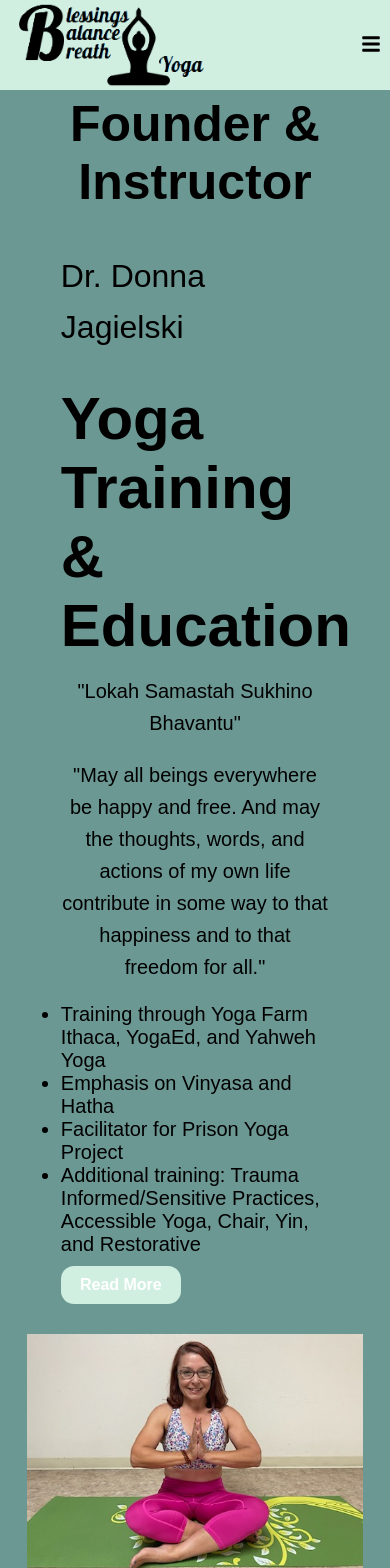
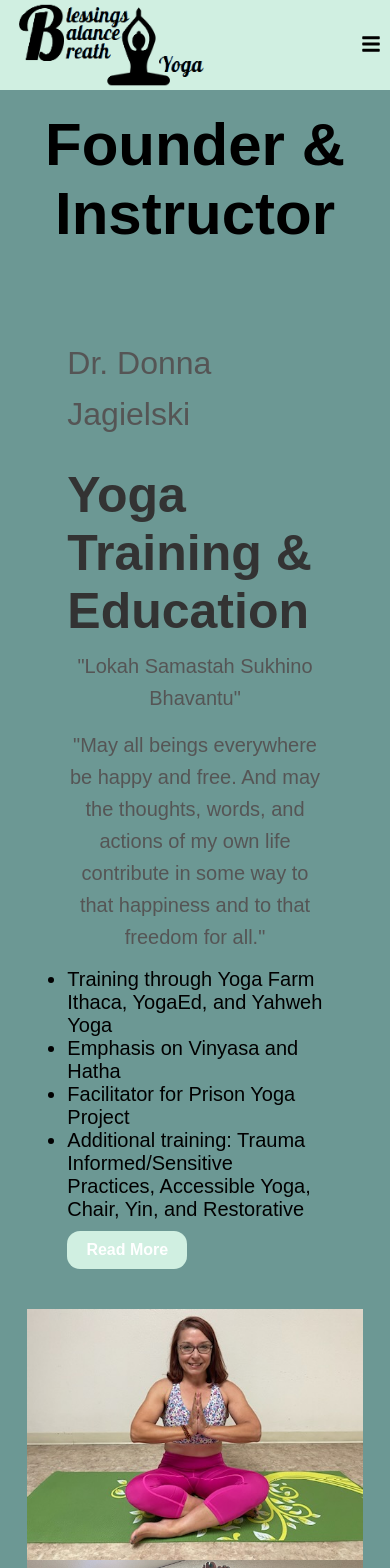
Before and after one commit to bkwilliamsmerncode/blessingsbalancebreathyoga, a React (Create React App) app: page /About in a window 390 px wide. Shown: the top 1568 px of the page. Built offline with nearby package versions, Linux system fonts and the light colour scheme; a web font is replaced by a local one.

Commit message:
started to fix issues with founder and board of directors pages css not working at different breakpoints.

```diff
--- a/src/Components/About/About.css
+++ b/src/Components/About/About.css
@@ -1,7 +1,72 @@
-.our-instructor {
+.founder-main {
+  padding: 4rem 7%;
+  height: auto;
+  width: 100%;
+  background-color: var(--mainclr);
+  max-width: 2000px;
+  /* border: solid red 1px; */
+}
+
+.founder-title {
+  /* border: 1px solid black; */
+  width: 100%;
+  margin-top: 75px;
+  margin-bottom: 50px;
+  text-align: center;
+  color: black;
+  font-size: 60px;
+  font-weight: 600;
+}
+
+.founder-full {
+  /* border: solid 1px blue; */
+  display: flex;
+  width: 100%;
+  height: auto;
+}
+
+.founder-left {
+  display: flex;
+  justify-content: center;
+  align-items: center;
+  /* border: solid purple 1px; */
+  padding: 40px;
+width: 100%;
+}
+
+.founder-right {
+  display: flex;
+  justify-content: center;
+  align-items: center;
+  width: 100%;
+  /* border: solid green 1px; */
+}
+
+.founder-left-inner  {
+  color: black;
+}
+
+.founder-left-inner h2 {
+  font-size: 50px;
+}
+
+.founder-right img {
+  width: 100%;
+  height: auto; /* Maintain aspect ratio */
+  object-fit: cover; /* Ensure images look good */
+}
+
+@media  (max-width: 1200px) {
+  .founder-full {
+    flex-direction: column;
+  }
+}
+
+/* .our-instructor {
   padding: 4rem 7%;
   background-color: var(--mainclr);
   max-width: 1800px;
+
 }
 .our-instructor h1 {
   color: black;
@@ -21,6 +86,7 @@
 }
 .inner-instructor img {
   width: 100%;
+
 }
 .inner-content-instructor {
   width: 80%;
@@ -43,3 +109,5 @@
   border-radius: 15px;
   font-size: 1.5rem;
 }
+
+ */
--- a/src/Components/About/AboutContent.jsx
+++ b/src/Components/About/AboutContent.jsx
@@ -12,14 +12,12 @@ const AboutContent = () => {
   return (
     <>
       <div className="xlscreens">
-        <div class="our-instructor">
-          <h1 style={{ marginTop: "60px", fontSize: "50px" }}>
-            Founder & Instructor
-          </h1>
-          <div class="main-instructor">
-            <div class="inner-instructor">
-              <div class="inner-content-instructor">
-                <p style={{ fontSize: "xx-large" }}>Dr. Donna Jagielski</p>{" "}
+        <div className="founder-main">
+          <div className="founder-title">Founder & Instructor</div>
+          <div className="founder-full">
+            <div className="founder-left">
+              <div className="founder-left-inner">
+                <p style={{ fontSize: "xx-large" }}>Dr. Donna Jagielski</p>
                 <br /> <h2>Yoga Training & Education </h2>
                 <p style={{ textAlign: "center", fontSize: "20px" }}>
                   "Lokah Samastah Sukhino Bhavantu"
@@ -52,21 +50,16 @@ const AboutContent = () => {
                 </button>
               </div>
             </div>
-
-            <div class="inner-instructor">
-              <img src={donna5} alt="" />
+            <div className="founder-right">
+              <img src={donna5} alt="" loading="lazy"/>
             </div>
           </div>
-        </div>
-
-        <div class="our-instructor">
-          <div class="main-instructor">
-            <div class="inner-instructor">
-              <img src={donna13} alt="" />
+          <div className="founder-full">
+            <div className="founder-right">
+              <img src={donna13} alt="" loading="lazy"/>
             </div>
-
-            <div class="inner-instructor">
-              <div class="inner-content-instructor">
+            <div className="founder-left">
+              <div className="founder-left-inner">
                 <h2>
                   Education & <br /> Professional Background
                 </h2>
@@ -98,9 +91,12 @@ const AboutContent = () => {
                 </button>
               </div>
             </div>
-            <div class="inner-instructor">
-              <div class="inner-content-instructor">
-                <p style={{ fontSize: "xx-large" }}></p> <br />{" "}
+          </div>
+
+          <div className="founder-full">
+            <div className="founder-left">
+              <div className="founder-left-inner">
+                <p style={{ fontSize: "xx-large" }}></p> <br />
                 <h2>Yoga Philosophy</h2>
                 <p style={{ textAlign: "center", fontSize: "20px" }}>
                   "Be kind, for everyone you meet is fighting a battle you know
@@ -140,8 +136,8 @@ const AboutContent = () => {
               </div>
             </div>
 
-            <div class="inner-instructor">
-              <img src={donna9} alt="" />
+            <div className="founder-right">
+              <img src={donna9} alt="" loading="lazy"/>
             </div>
           </div>
         </div>
--- a/src/Components/About2/About2Content.jsx
+++ b/src/Components/About2/About2Content.jsx
@@ -46,7 +46,7 @@ We look forward to you sharing all your incredible talents, skills, education, a
             </div>
 
             <div class="inner-instructor">
-              <img src={Alicia} alt="" />
+              <img src={Alicia} alt="" loading="lazy"/>
             </div>
           </div>
         </div>
@@ -110,10 +110,10 @@ We look forward to you sharing your incredible talents, skills, education, and e
             </div>
 
             <div class="inner-instructor">
-              <img src={Tony} alt="" />
+              <img src={Tony} alt="" loading="lazy"/>
             </div>
             <div class="inner-instructor">
-              <img src={Zoraida} alt="" />
+              <img src={Zoraida} alt="" loading="lazy"/>
             </div>
 
             <div class="inner-instructor">
--- a/src/Components/Navbar/Navbar.css
+++ b/src/Components/Navbar/Navbar.css
@@ -31,6 +31,8 @@
   font-size: 1.2rem;
   font-weight: 500;
 }
+
+
 
 .hamburger {
   display: none;
@@ -71,11 +73,11 @@
 
 .dropbtn {
   background-color: transparent;
-  color: black;
-  /* padding: 16px; */
-  font-size: 18px;
+  padding: 0;
   border: none;
   cursor: pointer;
+font-weight: 500;
+  font-size: 18px;
 }
 
 /* The container <div> - needed to position the dropdown content */
--- a/src/Components/Navbar/Navbar.jsx
+++ b/src/Components/Navbar/Navbar.jsx
@@ -39,7 +39,7 @@ const Navbar = () => {
         <li>
           <Link to="/About">
           <div class="dropdown">
-  <div class="dropbtn">About</div>
+  <div class="dropbtn"><p>About</p></div>
   <div class="dropdown-content">
     <Link to="/About" >Founder</Link>
     <Link to="/About2" >Board Of Directors</Link>
--- a/src/Components/YogaWaiverForm/YogaWaiverFormContent.css
+++ b/src/Components/YogaWaiverForm/YogaWaiverFormContent.css
@@ -4,7 +4,7 @@ body {
     /* padding: 20px; */
   }
 
-  form {
+  .form1 {
     background-color: white;
     padding: 30px;
     border-radius: 10px;
--- a/src/Components/YogaWaiverForm/YogaWaiverFormContent.jsx
+++ b/src/Components/YogaWaiverForm/YogaWaiverFormContent.jsx
@@ -8,7 +8,7 @@ const YogaWaiverFormContent = () => {
   };
 
   return (
-    <form onSubmit={handleSubmit}>
+    <form className="form1" onSubmit={handleSubmit}>
       <h2>Yoga Waiver 2024</h2>
       <h3>Blessings Balance Breath Yoga (Dr. Donna Jagielski)</h3>
       <h4>Yoga Release And Waiver Of Liability</h4>
--- a/src/Global.css
+++ b/src/Global.css
@@ -20,7 +20,7 @@
   overflow: auto;
   scrollbar-width: none;
   -ms-overflow-style: none;
-  }
+}
 
 body {
   background-color: #6c9894;
@@ -30,6 +30,31 @@ body {
   overflow: auto;
   scrollbar-width: none;
   -ms-overflow-style: none;
+}
+
+img[loading="lazy"] {
+  opacity: 0; /* Start invisible */
+  filter: blur(10px); /* Add a blur effect */
+  transition: opacity 0.3s ease-in-out, filter 0.3s ease-in-out;
+}
+
+/* When the image is fully loaded */
+img[loading="lazy"]:not([src=""]) {
+  opacity: 1; /* Fade in */
+  filter: blur(0); /* Remove blur */
+}
+
+.lazy-bg {
+  background-color: #ddd; /* Placeholder background */
+  background-size: cover;
+  background-repeat: no-repeat;
+  background-position: center;
+  opacity: 0;
+  transition: opacity 0.5s ease-in-out;
+}
+
+.lazy-bg.loaded {
+  opacity: 1; /* Fade in when loaded */
 }
 
 body::-webkit-scrollbar {
```
Also changed, not shown: src/Components/Gallery/GalleryContent.jsx (+32 -32 lines).
